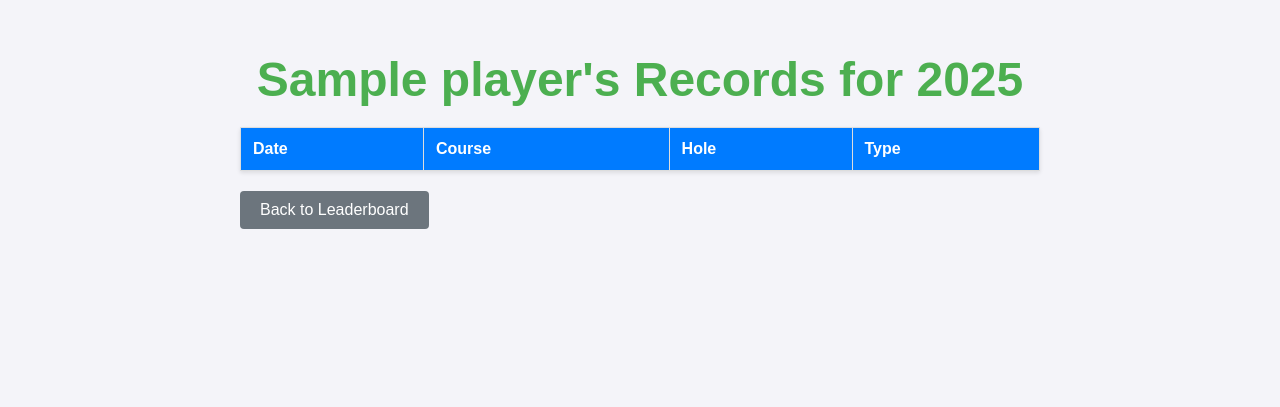
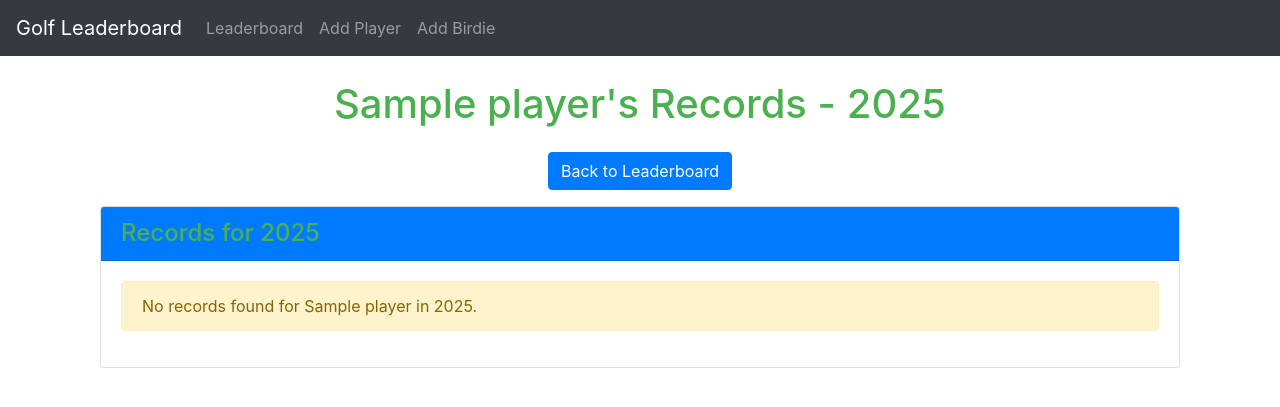
Before and after one commit to mawdis2/golf-leaderboard, a Flask app: page /player/1/records in a window 1280 px wide. Shown: the top 407 px of the page. Run offline with Flask 2, Linux system fonts and the light colour scheme; tables that the repository leaves empty hold one stand-in row (values such as "Sample post"); lists and menus that the app fills with data are empty; some libraries are stand-ins or nearby versions.

Commit message:
Update player records to show data for selected year instead of current year

```diff
--- a/routes.py
+++ b/routes.py
@@ -295,26 +295,63 @@ def player_birdie_records(player_id):
     player = Player.query.get_or_404(player_id)
     current_year = datetime.now().year
 
-    # Get all records with date and hole number
-    records = db.session.query(
-        Course.name.label('course_name'),
-        Birdie.date,
-        Birdie.hole_number,
-        Birdie.is_eagle
-    ).join(
-        Course, Course.id == Birdie.course_id
-    ).filter(
-        Birdie.player_id == player_id,
-        Birdie.year == current_year
-    ).order_by(
-        Birdie.date.desc()
-    ).all()
+    # Get the selected year from the query parameter, default to current year
+    selected_year = request.args.get('year', current_year, type=int)
+
+    # Check if we're looking at historical data or current year
+    if selected_year == current_year:
+        # Get current year records from Birdie table
+        records = db.session.query(
+            Course.name.label('course_name'),
+            Birdie.date,
+            Birdie.hole_number,
+            Birdie.is_eagle
+        ).join(
+            Course, Course.id == Birdie.course_id
+        ).filter(
+            Birdie.player_id == player_id,
+            Birdie.year == selected_year
+        ).order_by(
+            Birdie.date.desc()
+        ).all()
+    else:
+        # For historical years, check if we have individual records
+        records = db.session.query(
+            Course.name.label('course_name'),
+            Birdie.date,
+            Birdie.hole_number,
+            Birdie.is_eagle
+        ).join(
+            Course, Course.id == Birdie.course_id
+        ).filter(
+            Birdie.player_id == player_id,
+            Birdie.year == selected_year
+        ).order_by(
+            Birdie.date.desc()
+        ).all()
+
+        # If no individual records exist, get the summary from HistoricalTotal
+        if not records:
+            historical = HistoricalTotal.query.filter_by(
+                player_id=player_id,
+                year=selected_year
+            ).first()
+
+            if historical:
+                # Create a summary message to display
+                summary = {
+                    'is_summary': True,
+                    'birdies': historical.birdies,
+                    'eagles': historical.eagles,
+                    'has_trophy': historical.has_trophy
+                }
+                records = [summary]
 
     return render_template(
         "player_birdie_records.html",
         player=player,
         records=records,
-        year=current_year
+        year=selected_year
     )
 
 @bp.route("/player/<int:player_id>")
--- a/templates/player_birdie_records.html
+++ b/templates/player_birdie_records.html
@@ -1,17 +1,38 @@
 <!-- templates/player_birdie_records.html -->
-<!DOCTYPE html>
-<html lang="en">
-<head>
-    <meta charset="UTF-8">
-    <meta name="viewport" content="width=device-width, initial-scale=1.0">
-    <title>Golf Stats 2025</title>
-    <link rel="stylesheet" href="{{ url_for('static', filename='styles.css') }}">
-</head>
-<body>
+{% extends "base.html" %}
+
+{% block title %}{{ player.name }}'s Records - {{ year }}{% endblock %}
+
+{% block content %}
 <div class="container">
-        <h1>{{ player.name }}'s Records for {{ year }}</h1>
+    <h1 class="text-center mb-4">{{ player.name }}'s Records - {{ year }}</h1>
 
-        <table class="table">
+    <div class="text-center mb-3">
+        <a href="{{ url_for('main.leaderboard') }}" class="btn btn-primary">Back to Leaderboard</a>
+    </div>
+
+    <div class="card">
+        <div class="card-header bg-primary text-white">
+            <h2 class="h4 mb-0">Records for {{ year }}</h2>
+        </div>
+        <div class="card-body">
+            {% if records %}
+                {% if records[0].is_summary is defined and records[0].is_summary %}
+                    <!-- Display summary for historical years -->
+                    <div class="alert alert-info">
+                        <h3>Summary for {{ year }}</h3>
+                        <p>Individual records are not available for this year, but we have the following summary:</p>
+                        <ul>
+                            <li><strong>Birdies:</strong> {{ records[0].birdies }}</li>
+                            <li><strong>Eagles:</strong> {{ records[0].eagles }}</li>
+                            {% if records[0].has_trophy %}
+                                <li><strong>Trophy Winner:</strong> Yes 🏆</li>
+                            {% endif %}
+                        </ul>
+                    </div>
+                {% else %}
+                    <!-- Display individual records -->
+                    <table class="table table-striped">
                         <thead>
                             <tr>
                                 <th>Date</th>
@@ -31,56 +52,13 @@
                             {% endfor %}
                         </tbody>
                     </table>
-
-        <div class="mt-3">
-            <a href="{{ url_for('main.leaderboard') }}" class="btn btn-secondary">Back to Leaderboard</a>
+                {% endif %}
+            {% else %}
+                <div class="alert alert-warning">
+                    No records found for {{ player.name }} in {{ year }}.
+                </div>
+            {% endif %}
         </div>
     </div>
-
-    <style>
-    .container {
-        max-width: 800px;
-        margin: 0 auto;
-        padding: 20px;
-    }
-
-    .table {
-        width: 100%;
-        border-collapse: collapse;
-        margin-top: 20px;
-    }
-
-    .table th {
-        background-color: #007bff;
-        color: white;
-        font-weight: bold;
-        padding: 12px;
-    }
-
-    .table td {
-        padding: 12px;
-        text-align: left;
-        border-bottom: 1px solid #ddd;
-    }
-
-    .table tr:hover {
-        background-color: #f5f5f5;
-    }
-
-    .btn {
-        display: inline-block;
-        padding: 10px 20px;
-        background-color: #6c757d;
-        color: white;
-        text-decoration: none;
-        border-radius: 4px;
-        border: none;
-    }
-
-    .btn:hover {
-        background-color: #5a6268;
-        color: white;
-    }
-    </style>
-</body>
-</html>
+</div>
+{% endblock %}
```
Also changed, not shown: templates/history.html (+35 -33 lines). Lines whose indentation alone changed are shown as unchanged.
